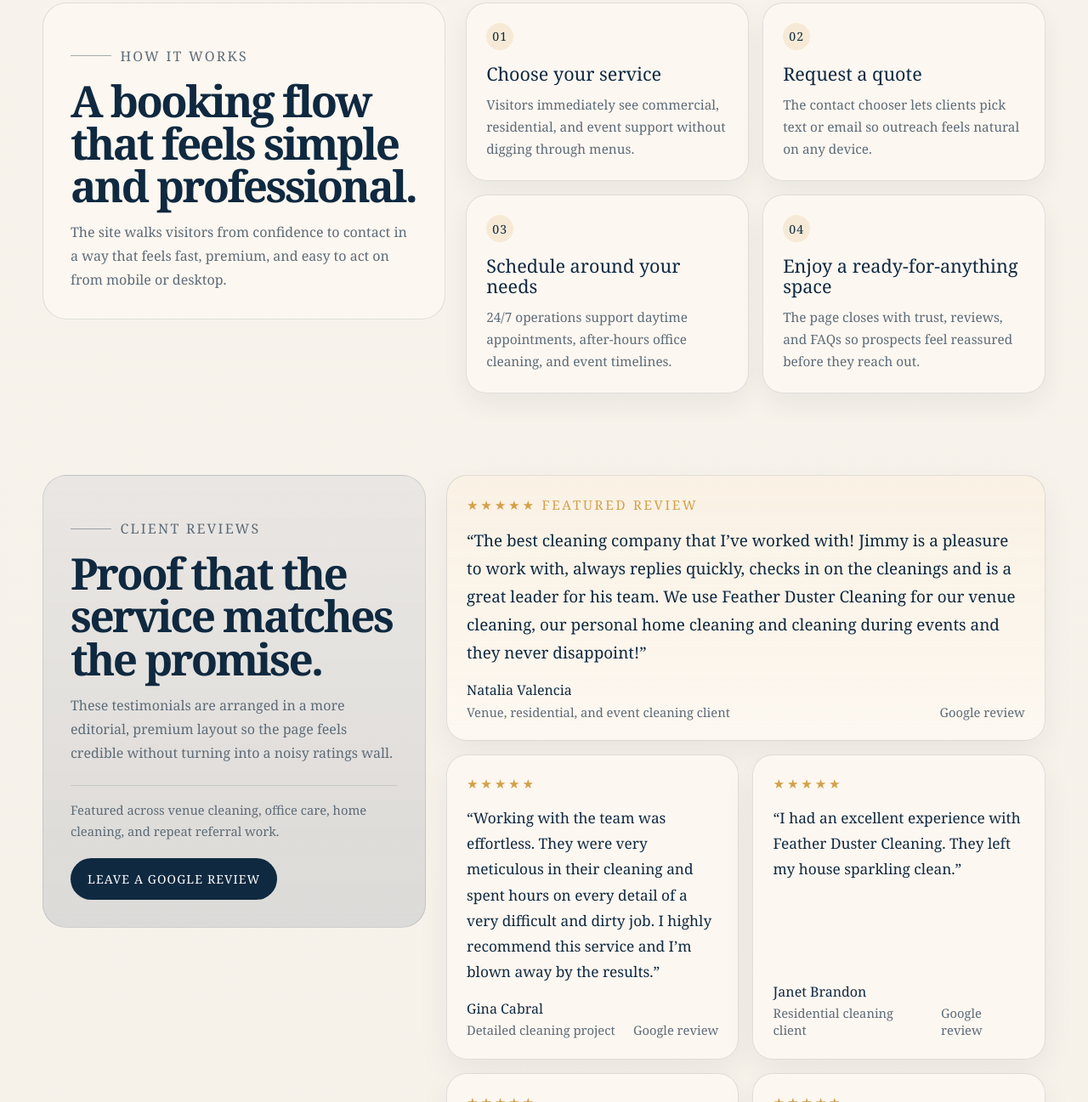
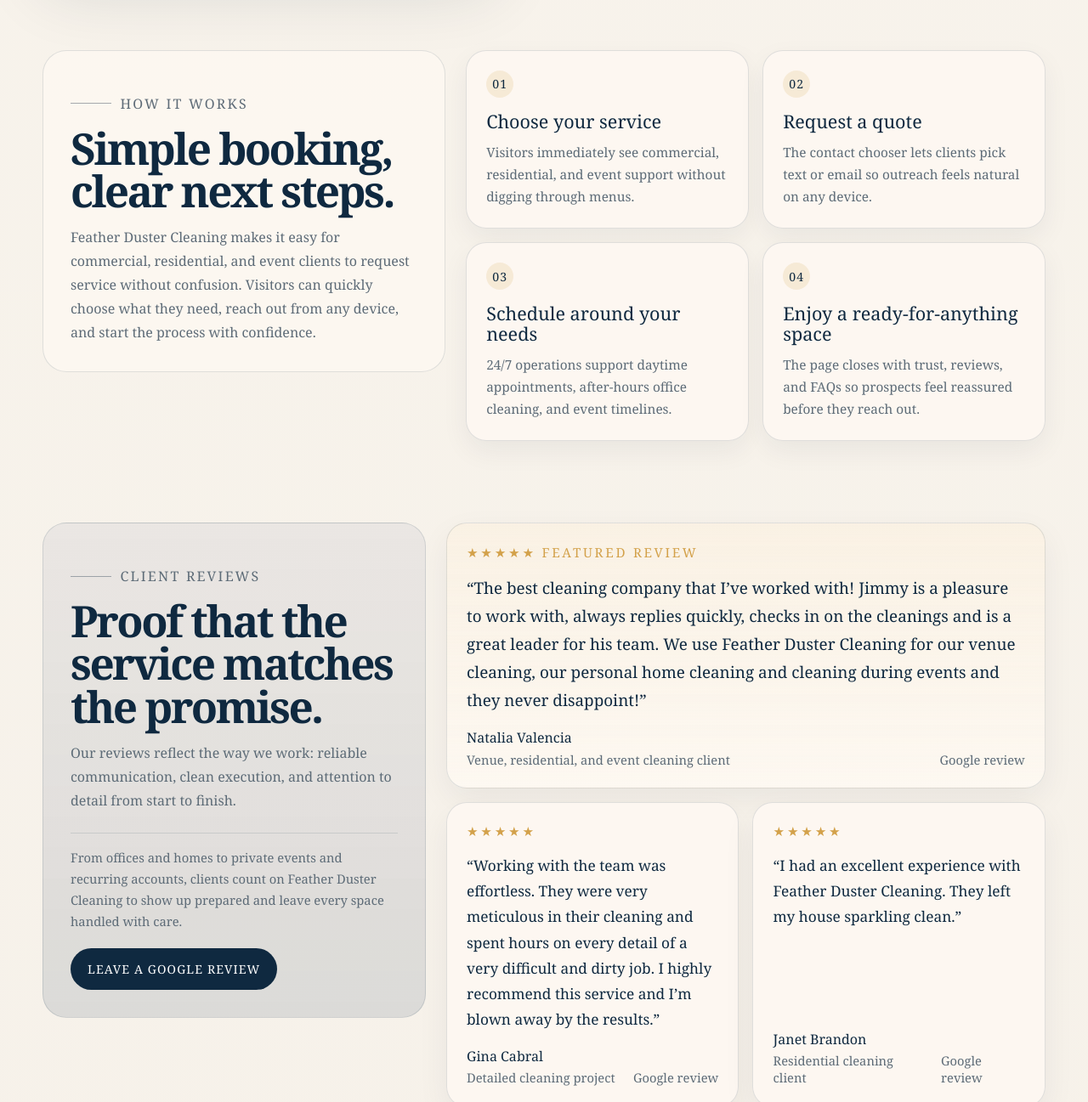
Before and after one commit to asarnor/Feather-Duster-Cleaning, a website: page index.html in a window 1280 px wide. Shown: the part 4212-5509 px from the top of the page at 85% size. Drawn offline with Linux system fonts and the light colour scheme.

Commit message:
copy updates

```diff
--- a/index.html
+++ b/index.html
@@ -1760,9 +1760,8 @@
             <p class="eyebrow">Why clients choose us</p>
             <h2 id="standards-heading">Clean branding without the generic cleaning-site look.</h2>
             <p class="section-note" style="justify-self: start; margin-top: 1rem;">
-              Instead of crowded cards and coupon-style blocks, the site uses strong spacing,
-              confident typography, and a hospitality-inspired tone that can appeal to business,
-              household, and event clients at once.
+              A cleaner look for the spaces that matter.
+Feather Duster Cleaning brings a polished, reliable, and detail focused approach to commercial spaces, homes, and events. The website should feel the same way our service does: clean, professional, organized, and easy to trust from the first glance.
             </p>
           </div>
 
@@ -1795,10 +1794,9 @@
         <div class="process-shell">
           <div class="process-intro">
             <p class="eyebrow">How it works</p>
-            <h2 id="process-heading">A booking flow that feels simple and professional.</h2>
+            <h2 id="process-heading">Simple booking, clear next steps.</h2>
             <p>
-              The site walks visitors from confidence to contact in a way that feels fast,
-              premium, and easy to act on from mobile or desktop.
+              Feather Duster Cleaning makes it easy for commercial, residential, and event clients to request service without confusion. Visitors can quickly choose what they need, reach out from any device, and start the process with confidence.
             </p>
           </div>
           <div class="process-grid">
@@ -1832,11 +1830,10 @@
             <p class="eyebrow">Client reviews</p>
             <h2 id="reviews-heading">Proof that the service matches the promise.</h2>
             <p>
-              These testimonials are arranged in a more editorial, premium layout so the page feels
-              credible without turning into a noisy ratings wall.
+              Our reviews reflect the way we work: reliable communication, clean execution, and attention to detail from start to finish.
             </p>
             <div class="reviews-badge">
-              Featured across venue cleaning, office care, home cleaning, and repeat referral work.
+              From offices and homes to private events and recurring accounts, clients count on Feather Duster Cleaning to show up prepared and leave every space handled with care.
             </div>
             <a class="reviews-cta" href="https://g.page/r/CXiwRU-SLdwPEBE/review" target="_blank" rel="noopener noreferrer">
               Leave a Google Review
```
